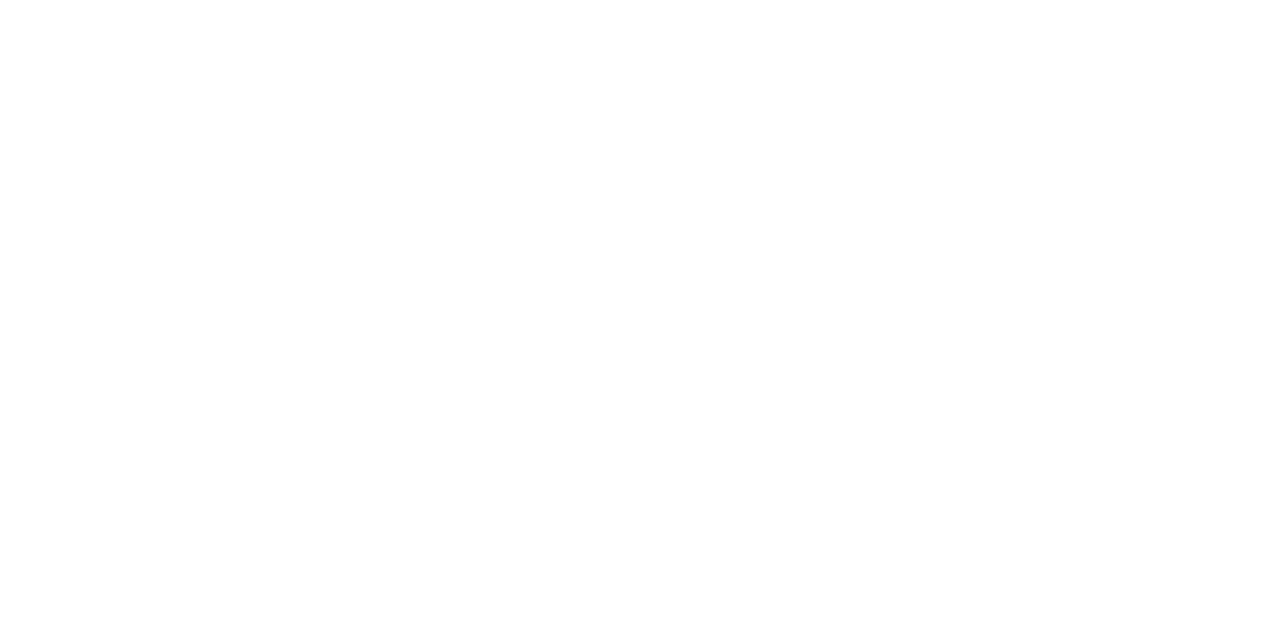
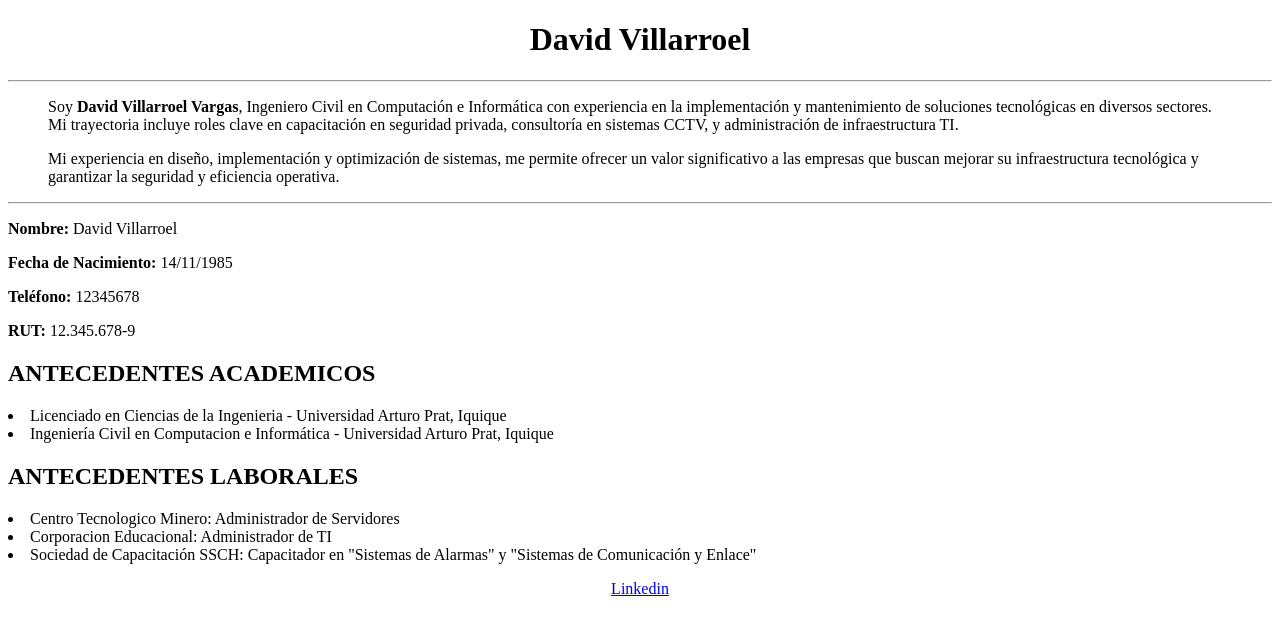
Before and after one commit to d-villarroel/M2S11_Ejercicio_de_Comprobacion, a plain HTML site: page index.html in a window 1280 px wide. Drawn offline with Linux system fonts and the light colour scheme.

Commit message:
feat: contenido cv

```diff
--- a/index.html
+++ b/index.html
@@ -1,11 +1,61 @@
 <!DOCTYPE html>
-<html lang="en">
+<html lang="es">
+
 <head>
     <meta charset="UTF-8">
     <meta name="viewport" content="width=device-width, initial-scale=1.0">
-    <title>Document</title>
+    <title>CV - David Villarroel</title>
 </head>
+
 <body>
 
+    <main>
+        <h1 style="text-align: center;">David Villarroel</h1>
+        <hr>
+        <blockquote>
+            <p>Soy <strong>David Villarroel Vargas</strong>, Ingeniero Civil en Computación e Informática con
+                experiencia en la
+                implementación y mantenimiento de soluciones tecnológicas en diversos sectores.
+                Mi trayectoria incluye roles clave en capacitación en seguridad privada, consultoría en sistemas CCTV, y
+                administración de infraestructura TI.
+            </p>
+            <p>
+                Mi experiencia en diseño, implementación y optimización de sistemas, me permite ofrecer un valor
+                significativo a las empresas que buscan mejorar
+                su infraestructura tecnológica y garantizar la seguridad y eficiencia operativa.
+            </p>
+        </blockquote>
+
+        <hr>
+        <div>
+            <p><strong>Nombre:</strong> David Villarroel</p>
+            <p><strong>Fecha de Nacimiento:</strong> 14/11/1985</p>
+            <p><strong>Teléfono:</strong> 12345678</p>
+            <p><strong>RUT:</strong> 12.345.678-9</p>
+        </div>
+        <div>
+            <h2>ANTECEDENTES ACADEMICOS</h2>
+            <li>Licenciado en Ciencias de la Ingenieria - Universidad Arturo Prat, Iquique</li>
+            <li>Ingeniería Civil en Computacion e Informática - Universidad Arturo Prat, Iquique</li>
+        </div>
+        <div>
+            <h2>ANTECEDENTES LABORALES</h2>
+            <li>Centro Tecnologico Minero: Administrador de Servidores</li>
+            <li>Corporacion Educacional: Administrador de TI</li>
+            <li>Sociedad de Capacitación SSCH: Capacitador en "Sistemas de Alarmas" y "Sistemas de Comunicación y
+                Enlace"
+            </li>
+        </div>
+    </main>
+    <footer>
+        <p style="text-align: center;"><a href="https://cl.linkedin.com/in/dvillarroelcl" target="_blank">Linkedin</a>
+        </p>
+    </footer>
+
+
+
+
+
 </body>
+
 </html>
```
